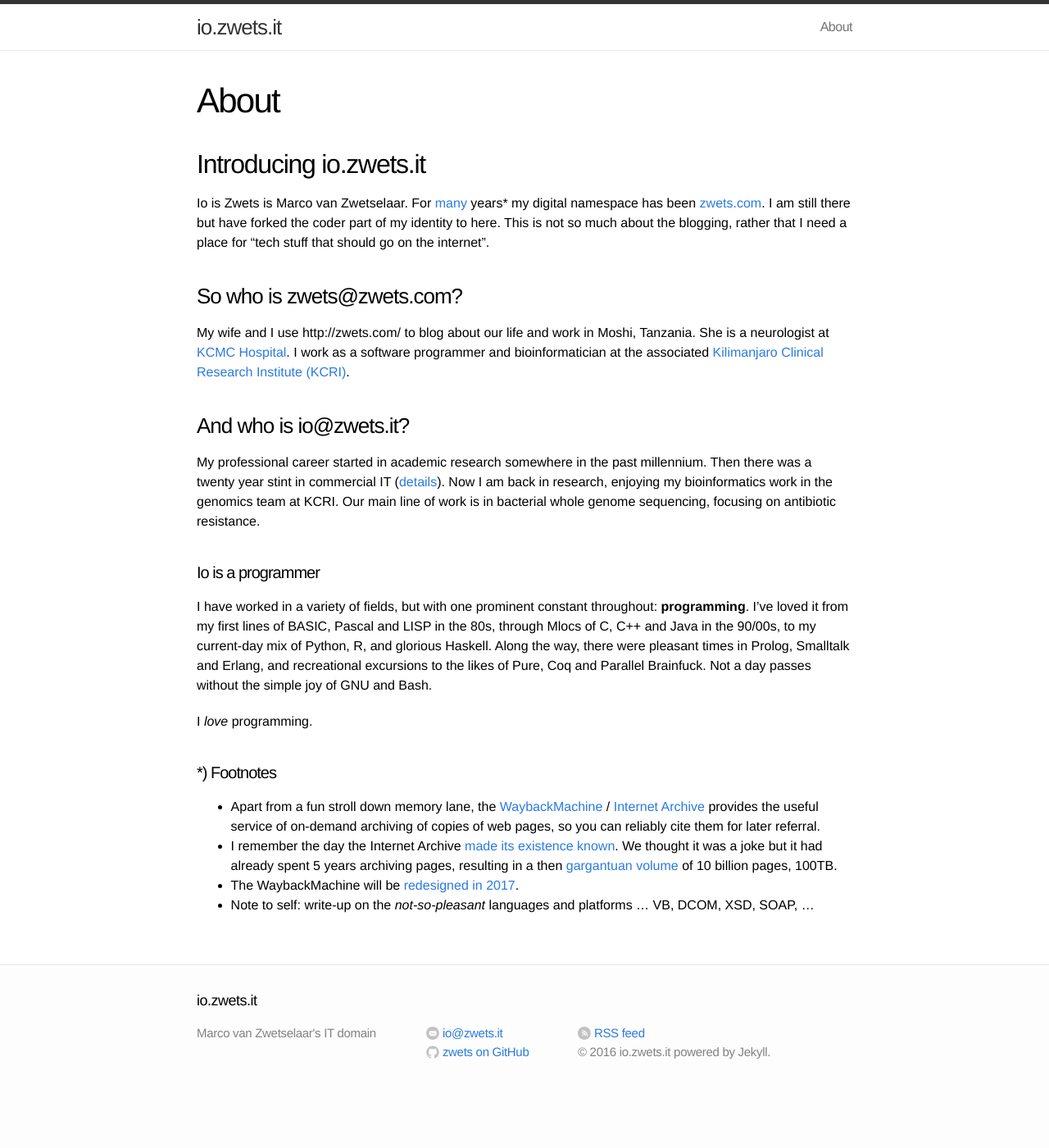
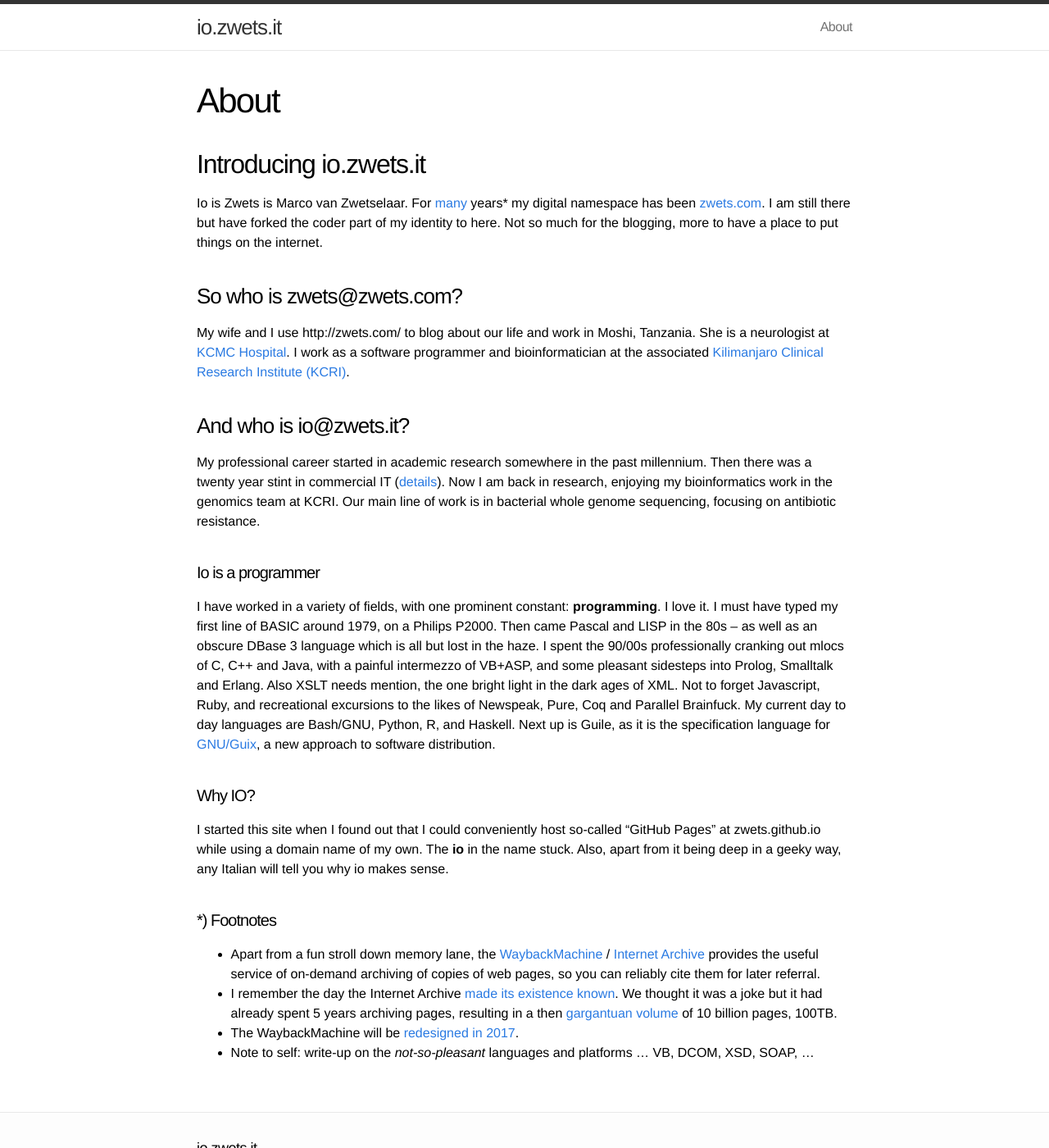
Before and after one commit to zwets/zwets.github.io, a Jekyll site: the page built from about.md, in a window 1280 px wide and 1400 px high. Shown: the whole window at 82% size. Built offline with Jekyll 4.4.1, drawn with Linux system fonts in a browser that asks for light colours.

Commit message:
Tuned the About.

```diff
--- a/about.md
+++ b/about.md
@@ -7,7 +7,7 @@ permalink: /about/
 
 ## Introducing io.zwets.it
 
-Io is Zwets is Marco van Zwetselaar.  For [many](http://web.archive.org/web/*/http://zwets.com/) years\* my digital namespace has been [zwets.com](http://zwets.com/).  I am still there but have forked the coder part of my identity to here.  This is not so much about the blogging, rather that I need a place for "tech stuff that should go on the internet".
+Io is Zwets is Marco van Zwetselaar.  For [many](http://web.archive.org/web/*/http://zwets.com/) years\* my digital namespace has been [zwets.com](http://zwets.com/).  I am still there but have forked the coder part of my identity to here.  Not so much for the blogging, more to have a place to put things on the internet.
 
 ### So who is zwets@zwets.com?
 
@@ -19,9 +19,11 @@ My professional career started in academic research somewhere in the past millen
 
 #### Io is a programmer
 
-I have worked in a variety of fields, but with one prominent constant throughout: **programming**.  I've loved it from my first lines of BASIC, Pascal and LISP in the 80s, through Mlocs of C, C++ and Java in the 90/00s, to my current-day mix of Python, R, and glorious Haskell.  Along the way, there were pleasant times in Prolog, Smalltalk and Erlang, and recreational excursions to the likes of Pure, Coq and Parallel Brainfuck.  Not a day passes without the simple joy of GNU and Bash.
+I have worked in a variety of fields, with one prominent constant: **programming**.  I love it.  I must have typed my first line of BASIC around 1979, on a Philips P2000.  Then came Pascal and LISP in the 80s -- as well as an obscure DBase 3 language which is all but lost in the haze.  I spent the 90/00s professionally cranking out mlocs of C, C++ and Java, with a painful intermezzo of VB+ASP, and some pleasant sidesteps into Prolog, Smalltalk and Erlang.  Also XSLT needs mention, the one bright light in the dark ages of XML.  Not to forget Javascript, Ruby, and recreational excursions to the likes of Newspeak, Pure, Coq and Parallel Brainfuck.  My current day to day languages are Bash/GNU, Python, R, and Haskell.  Next up is Guile, as it is the specification language for [GNU/Guix](http://www.gnu.org/software/guix), a new approach to software distribution.
 
-I *love* programming.
+#### Why IO?
+
+I started this site when I found out that I could conveniently host so-called "GitHub Pages" at zwets.github.io while using a domain name of my own.  The **io** in the name stuck.  Also, apart from it being deep in a geeky way, any Italian will tell you why io makes sense.
 
 #### \*) Footnotes
 
```
